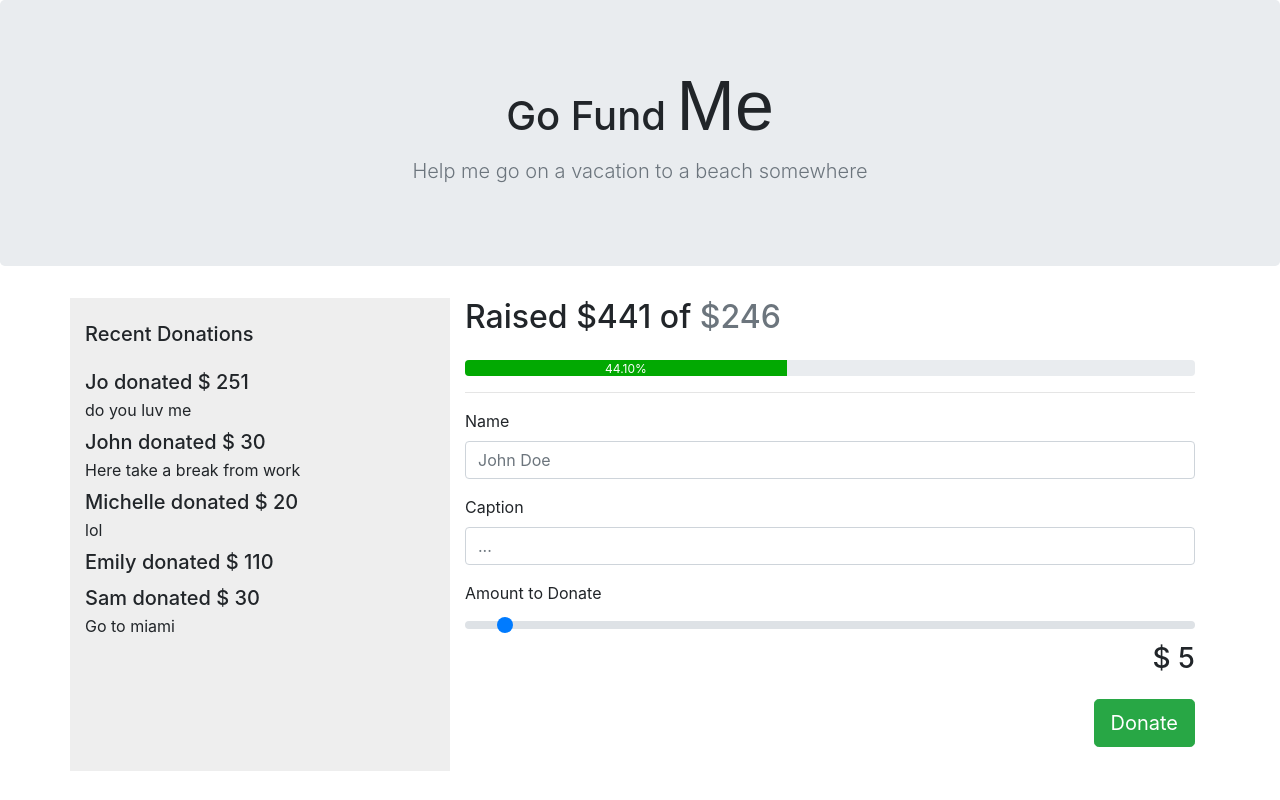
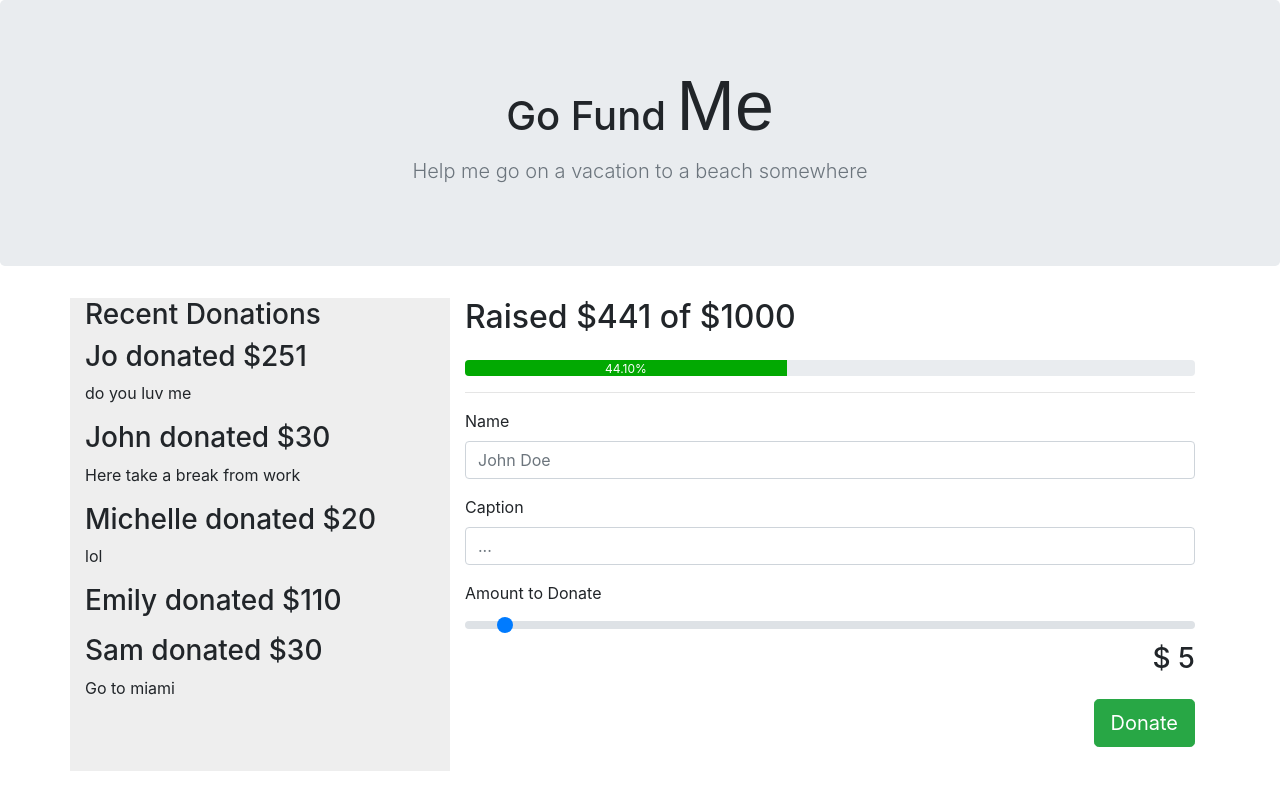
Before and after one commit to joinpursuit/Pursuit-Core-Web-Props-Lab-Tested, a React (Create React App) app: page / in a window 1280 px wide. Built offline with nearby package versions, Linux system fonts and the light colour scheme.

Commit message:
second props lab commit

```diff
--- a/src/App.js
+++ b/src/App.js
@@ -38,15 +38,6 @@
   },
 ];
 
-const listDonations = donations.map((donation) => {
-  return (
-    <RecentDonations
-      name={donation.name}
-      donation={donation.amount}
-      caption={donation.caption}
-    />
-  );
-});
 let sum = 0;
 const total = donations.map((elem) => {
   return (sum += elem.amount);
@@ -60,11 +51,10 @@
         <div className="container">
           <div className="row">
             <ul className="col-4 list-unstyled recent-donations">
-              <h5 className="my-4">Recent Donations</h5>
-              {listDonations}
+              <RecentDonations donations={donations} />
             </ul>
             <div className="col-8">
-              <Progress total={sum} />
+              <Progress total={sum} goal={1000} />
               <hr />
               <DonationForm />
             </div>
--- a/src/Components/Progress.js
+++ b/src/Components/Progress.js
@@ -1,12 +1,12 @@
 import React from "react";
 
 const Progress = (props) => {
-  const { total } = props;
+  const { total, goal } = props;
 
   return (
     <div>
       <h2 className="mb-4">
-        Raised ${total} of <span className="text-muted">$246</span>
+        Raised ${total} of ${goal}
       </h2>
       <div className="progress">
         <div id="percentage">44.10%</div>
--- a/src/Components/RecentDonations.js
+++ b/src/Components/RecentDonations.js
@@ -1,19 +1,24 @@
 import React from "react";
 
 const RecentDonations = (props) => {
-  const { name, donation, caption } = props;
+  const { donations } = props;
+  const listDonations = donations.map((donation, i) => {
+    return (
+      <>
+        <li key={i}>
+          <h3>
+            {donation.name} donated ${donation.amount}
+          </h3>
+          <p>{donation.caption}</p>
+        </li>
+      </>
+    );
+  });
+
   return (
     <div>
-      <div>
-        <li className="media my-2">
-          <div className="media-body">
-            <h5 className="mt-0 mb-1">
-              {name} donated $ {donation}
-            </h5>
-            {caption}
-          </div>
-        </li>
-      </div>
+      <h3>Recent Donations</h3>
+      {listDonations}
     </div>
   );
 };
```
